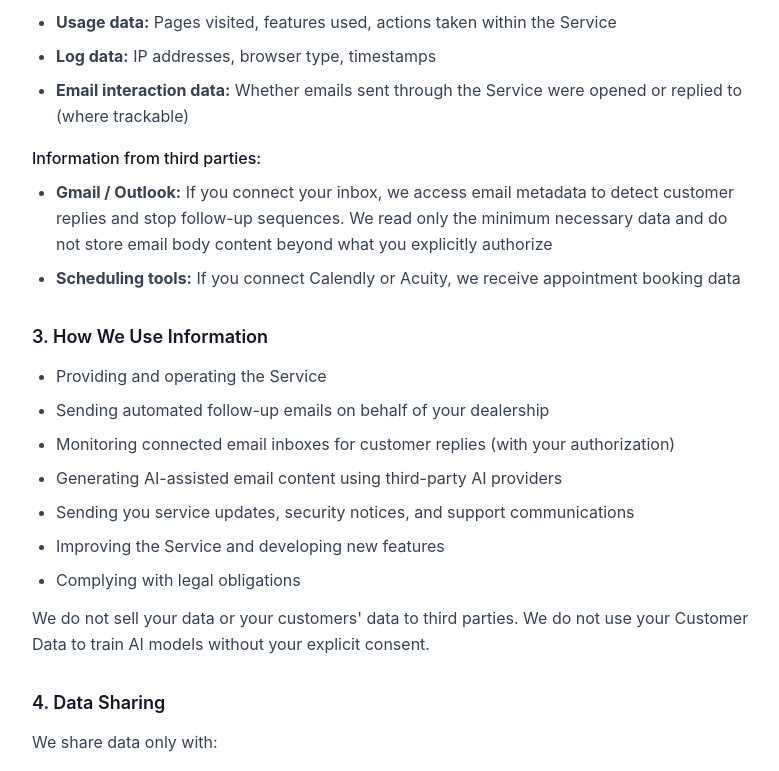
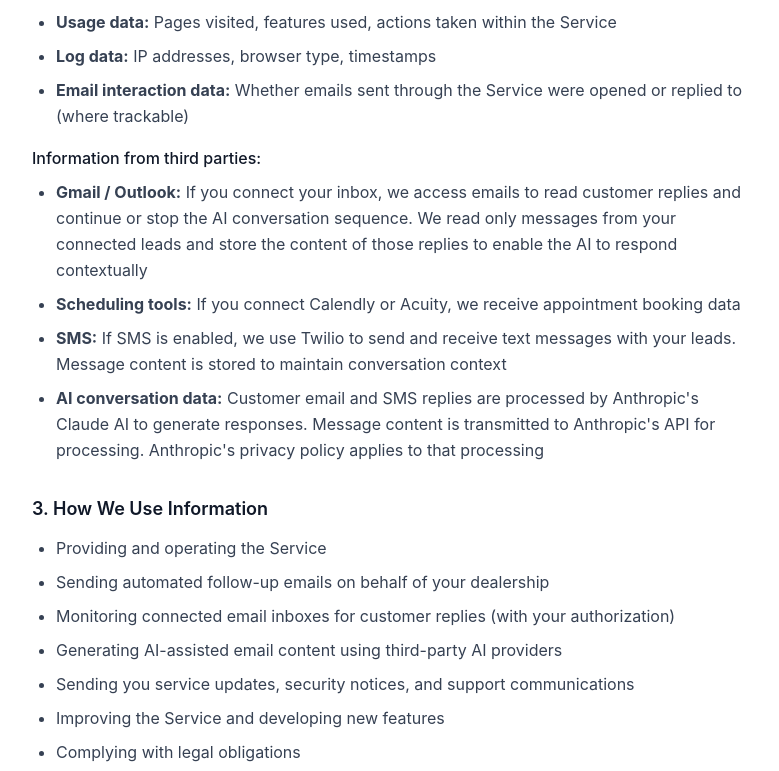
Before and after one commit to SolariAutomation/lugano-landing, a Next.js app: page /privacy in a window 1280 px wide. Shown: the part 712-1483 px from the top of the page, without its empty margins (248-1027 px from the left). Built offline with nearby package versions, Linux system fonts and the light colour scheme.

Commit message:
Update privacy policy: SMS/Twilio, AI conversation data, Anthropic disclosure, new date

```diff
--- a/app/privacy/page.tsx
+++ b/app/privacy/page.tsx
@@ -3,7 +3,7 @@
 }
 
 export default function PrivacyPage() {
-  const updated = "June 6, 2026"
+  const updated = "July 2, 2026"
 
   return (
     <div className="min-h-screen bg-white">
@@ -42,8 +42,10 @@
 
             <h3 className="font-medium text-gray-900 mb-2 mt-4">Information from third parties:</h3>
             <ul className="list-disc pl-6 space-y-2">
-              <li><strong>Gmail / Outlook:</strong> If you connect your inbox, we access email metadata to detect customer replies and stop follow-up sequences. We read only the minimum necessary data and do not store email body content beyond what you explicitly authorize</li>
+              <li><strong>Gmail / Outlook:</strong> If you connect your inbox, we access emails to read customer replies and continue or stop the AI conversation sequence. We read only messages from your connected leads and store the content of those replies to enable the AI to respond contextually</li>
               <li><strong>Scheduling tools:</strong> If you connect Calendly or Acuity, we receive appointment booking data</li>
+              <li><strong>SMS:</strong> If SMS is enabled, we use Twilio to send and receive text messages with your leads. Message content is stored to maintain conversation context</li>
+              <li><strong>AI conversation data:</strong> Customer email and SMS replies are processed by Anthropic&apos;s Claude AI to generate responses. Message content is transmitted to Anthropic&apos;s API for processing. Anthropic&apos;s privacy policy applies to that processing</li>
             </ul>
           </section>
 
```
